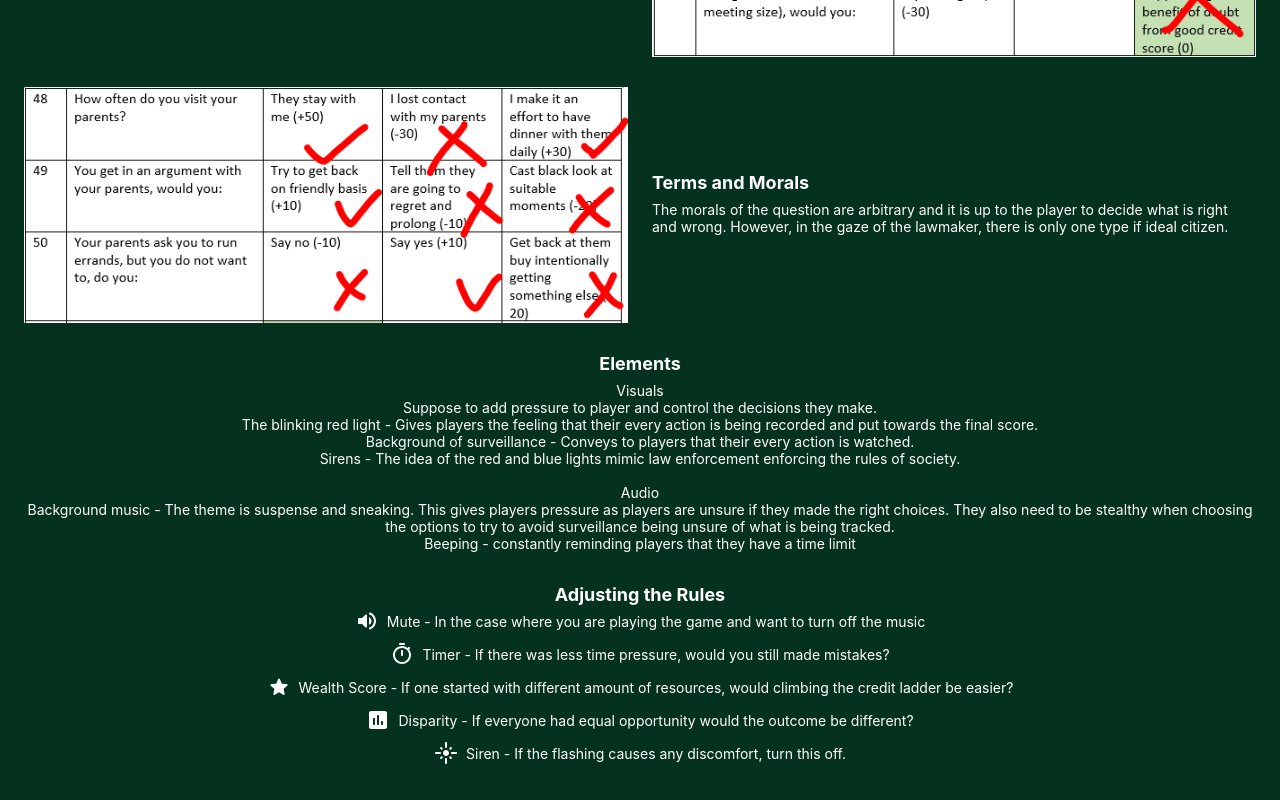
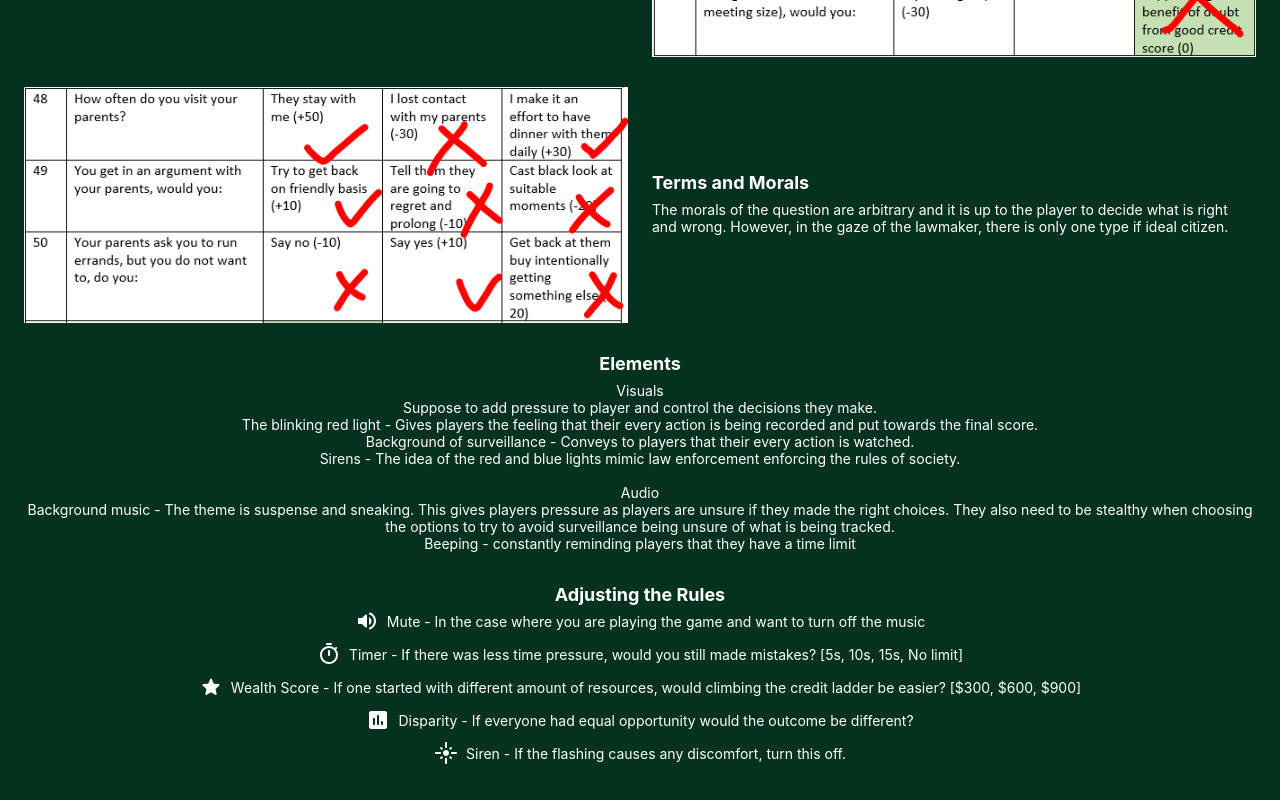
Before and after one commit to justussoh/social_credit_simulation, a React (Create React App) app: page /about in a window 1280 px wide. Shown: the part 1375-2175 px from the top of the page. Built offline with nearby package versions, Linux system fonts and the light colour scheme; a web font is replaced by a local one.

Commit message:
fix: missing page

```diff
--- a/src/components/About/about.js
+++ b/src/components/About/about.js
@@ -172,7 +172,7 @@ export const About = () => {
                 <TimerRoundedIcon />
                 <div className="about-text change-rules-explain-text">
                   Timer - If there was less time pressure, would you still made
-                  mistakes?
+                  mistakes? [5s, 10s, 15s, No limit]
                 </div>
               </div>
             </Grid>
@@ -181,7 +181,8 @@ export const About = () => {
                 <StarRoundedIcon />
                 <div className="about-text change-rules-explain-text">
                   Wealth Score - If one started with different amount of
-                  resources, would climbing the credit ladder be easier?
+                  resources, would climbing the credit ladder be easier? [$300,
+                  $600, $900]
                 </div>
               </div>
             </Grid>
```
Also changed, not shown: 1 other file (tests, documents, lock files or other folders).
